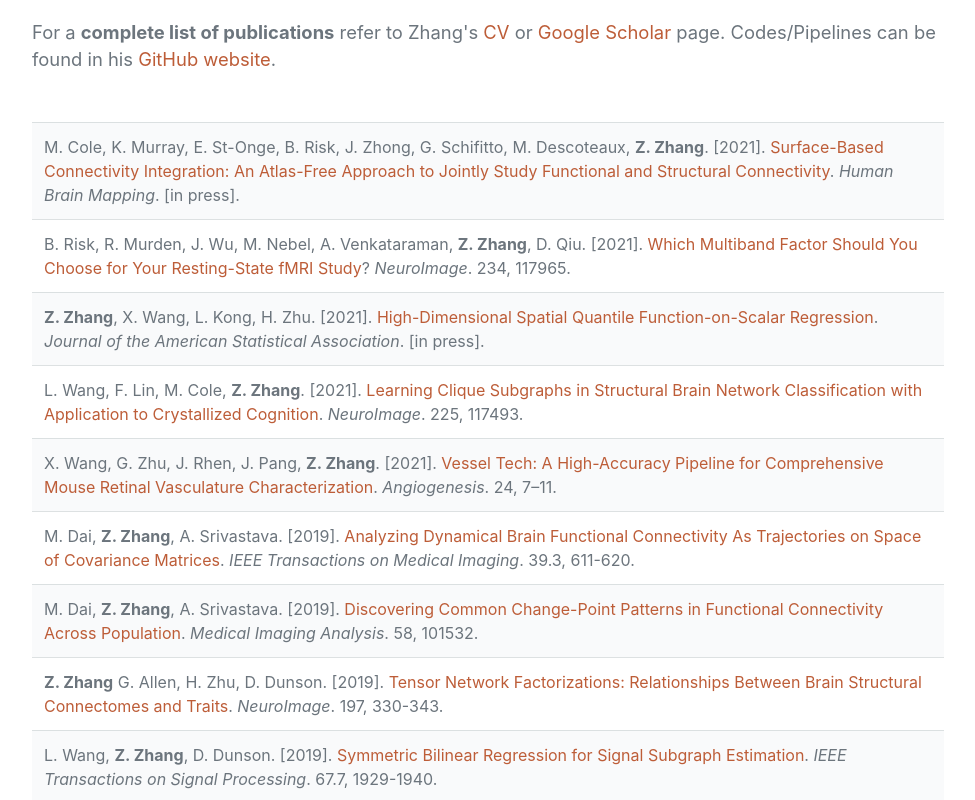
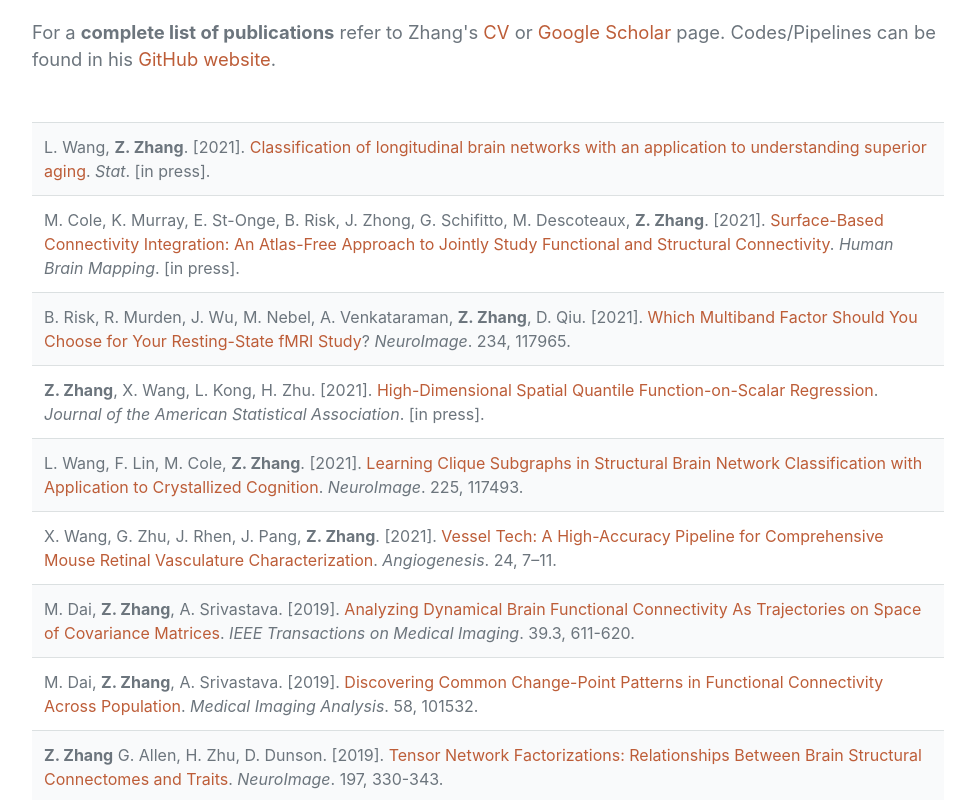
Before and after one commit to zhengwu/zhengwu.github.io, a plain HTML site: page index.html in a window 1280 px wide. Shown: the part 2240-3040 px from the top of the page, without its empty margins (288-1263 px from the left). Drawn offline with nearby package versions, Linux system fonts and the light colour scheme; some icons are missing; a web font is replaced by a local one.

Commit message:
modified index.html.

```diff
--- a/index.html
+++ b/index.html
@@ -117,6 +117,9 @@
                     <p class="lead mb-5"> For a <strong>complete list of publications</strong> refer to Zhang's <a href="zhengwu-cv.pdf"> CV </a> or <a href="https://scholar.google.com/citations?user=kGX3AysAAAAJ&hl=en"> Google Scholar </a> <a class="social-icon" href="https://scholar.google.com/citations?user=kGX3AysAAAAJ&hl=en"> <i class="ai ai-google-scholar"></i></a> page. Codes/Pipelines can be found in his <a href="zhengwu-cv.pdf"> GitHub website</a>. <p>
 
                 <table class="table-bordered">
+                <tr>
+                    <td>L. Wang, <strong> Z. Zhang</strong>. [2021]. <a href="https://onlinelibrary.wiley.com/doi/abs/10.1002/sta4.402" target="_blank">Classification of longitudinal brain networks with an application to understanding superior aging</a>. <i>Stat</i>. [in press].</td>
+                </tr>
                 <tr>
                     <td>M. Cole,  K. Murray, E. St-Onge, B. Risk, J. Zhong, G. Schifitto, M. Descoteaux, <strong> Z. Zhang</strong>. [2021]. <a href="https://www.biorxiv.org/content/10.1101/2020.07.01.183038v1" target="_blank">Surface-Based Connectivity Integration: An Atlas-Free Approach to Jointly Study Functional and Structural Connectivity</a>. <i>Human Brain Mapping</i>. [in press].</td>
                 </tr>
```
